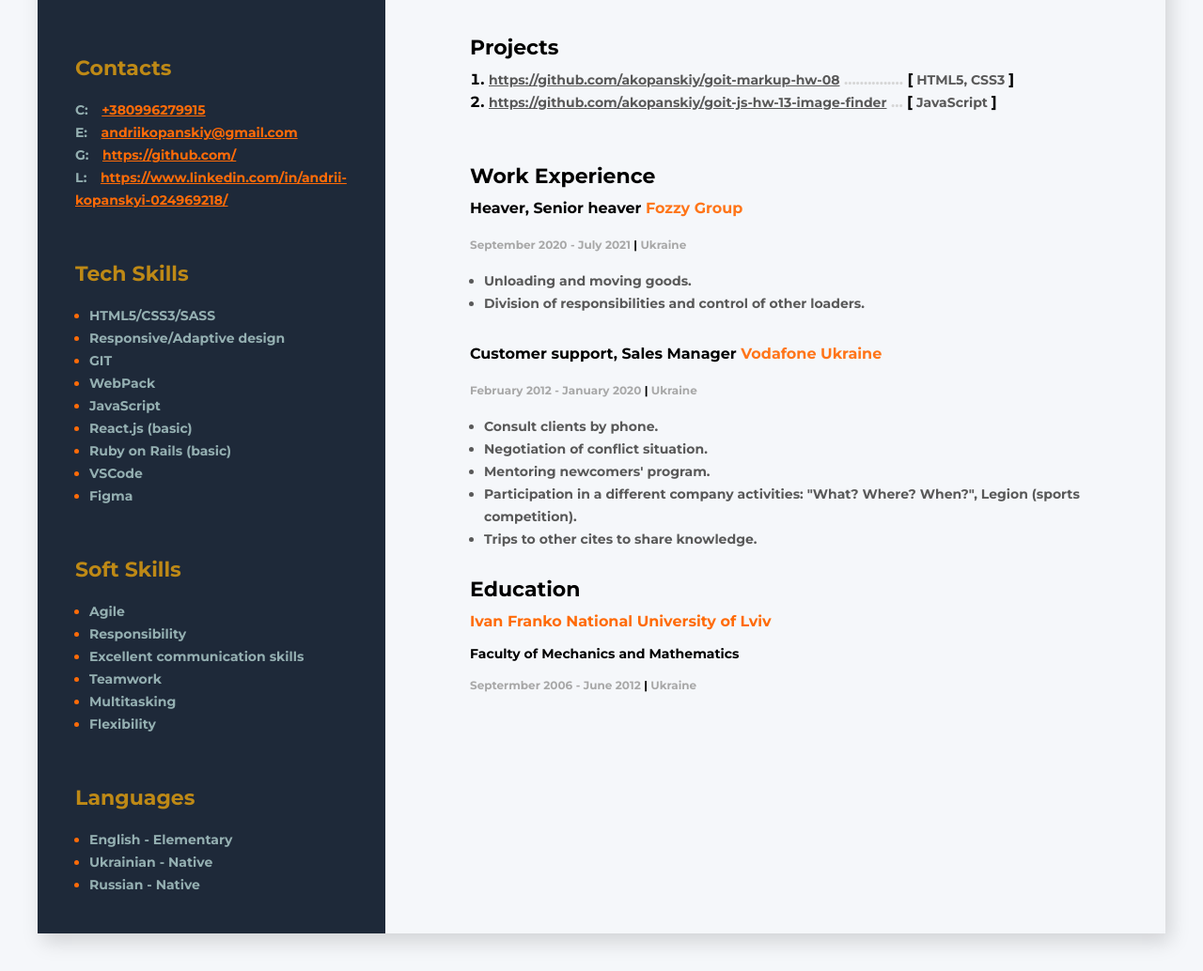
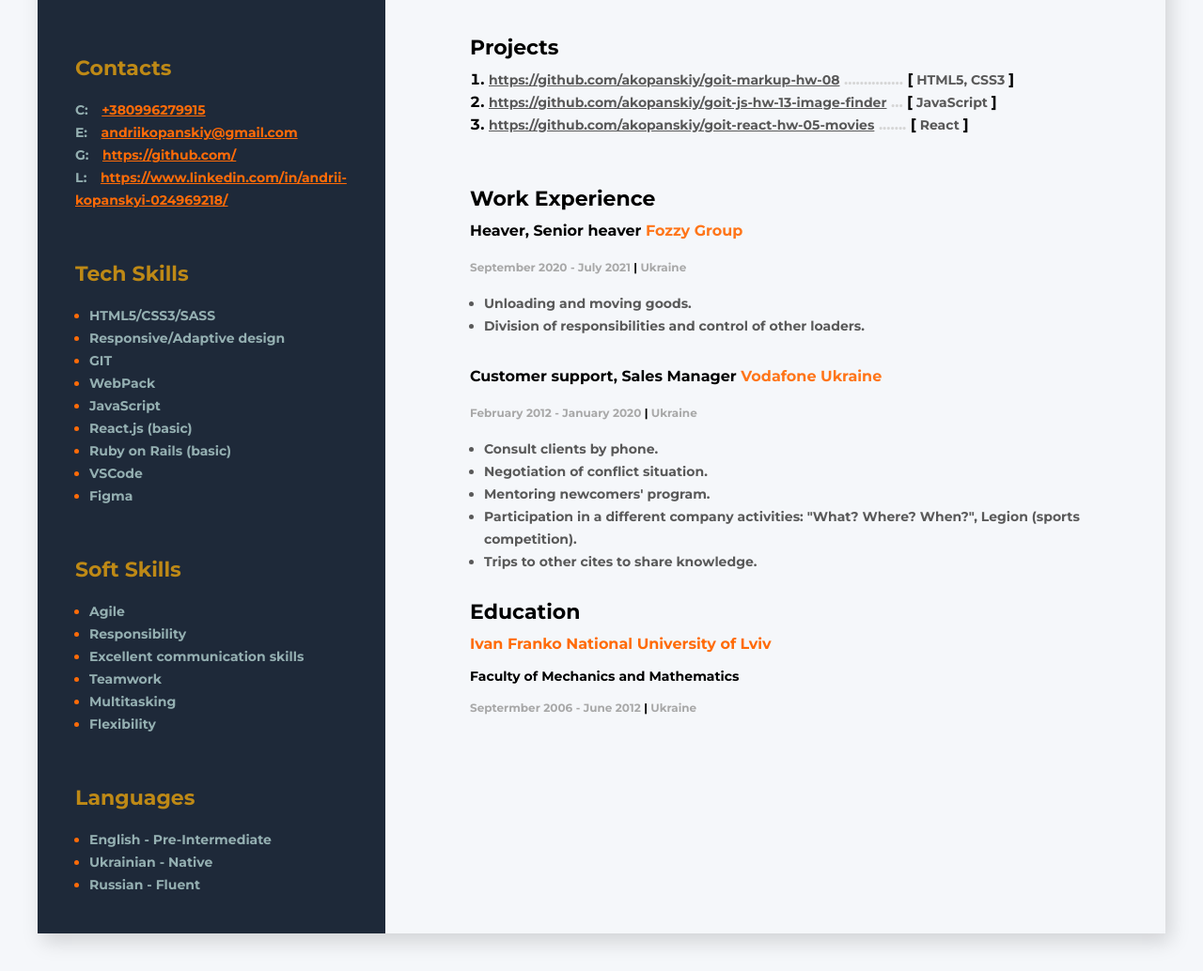
Before and after one commit to akopanskiy/my-resume, a plain HTML site: page index.html in a window 1280 px wide. Shown: the part 576-1610 px from the top of the page at 94% size. Drawn offline with Linux system fonts and the light colour scheme.

Commit message:
add react project

```diff
--- a/index.html
+++ b/index.html
@@ -103,13 +103,13 @@
             <h3 class="soft-Skills-Title">Languages</h3>
             <ul>
               <li class="soft-Skills-item">
-                <span class="soft-Skills-text">English - Elementary</span>
+                <span class="soft-Skills-text">English - Pre-Intermediate</span>
               </li>
               <li class="soft-Skills-item">
                 <span class="soft-Skills-text">Ukrainian - Native</span>
               </li>
               <li class="soft-Skills-item">
-                <span class="soft-Skills-text">Russian - Native</span>
+                <span class="soft-Skills-text">Russian - Fluent</span>
               </li>
 
             </ul>
@@ -156,6 +156,16 @@
               <span class="dots">...</span>
               <span
                 ><b>[</b><span class="tech-name"> JavaScript </span
+                ><b>]</b></span
+              >
+            </li>
+             <li class="projects-item">
+              <a class="projects-link" href="https://github.com/akopanskiy/goit-react-hw-05-movies"
+                >https://github.com/akopanskiy/goit-react-hw-05-movies</a
+              >
+              <span class="dots">.......</span>
+              <span
+                ><b>[</b><span class="tech-name"> React </span
                 ><b>]</b></span
               >
             </li>
```
